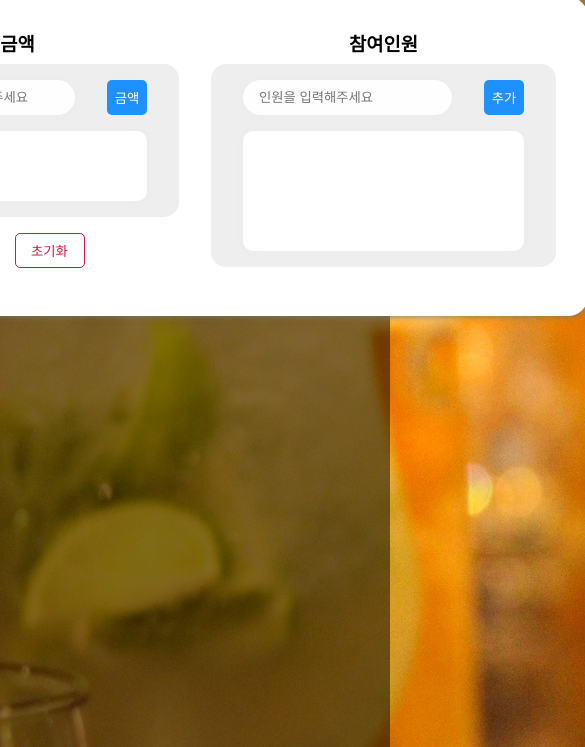
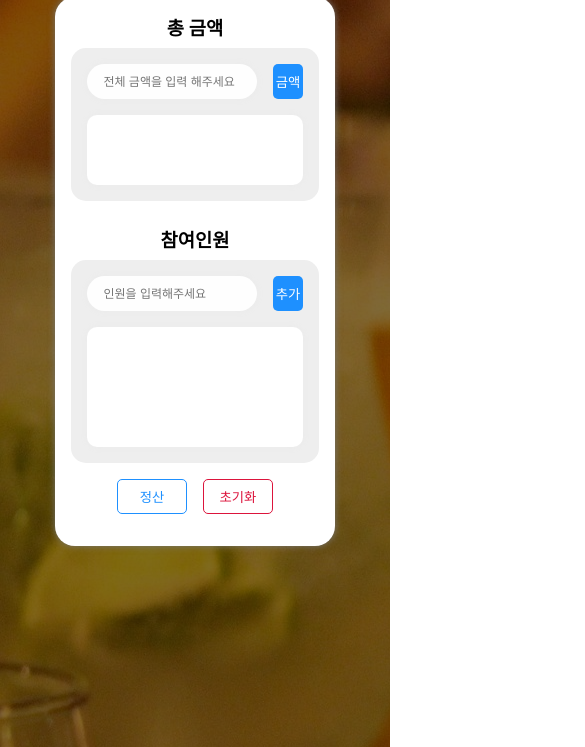
Before and after one commit to ztarc12/dutchPay, a plain HTML site: page index.html in a window 390 px wide. Shown: the part 97-844 px from the top of the page, 585 px wide, since content can reach past the window. Drawn offline with Linux system fonts and the light colour scheme.

Commit message:
Update responsive css

```diff
--- a/common.css
+++ b/common.css
@@ -49,6 +49,7 @@ body {
   padding: 1rem;
   border-radius: 20px;
   display: flex;
+  flex-direction: column;
   /* flex-direction: column; */
   justify-content: center;
   background-color: #fff;
@@ -72,6 +73,9 @@ body {
   flex-direction: column;
   justify-content: center;
   padding: 1rem 2rem;
+}
+.userContainer {
+  margin-top: 1.5rem;
 }
 /* 입력 박스 */
 #price,
@@ -182,3 +186,31 @@ input[type=number] {
   color: dodgerblue;
   background-color: transparent;
 }
+
+@media (max-width: 400px) {
+  #container {
+    display: flex;
+    flex-direction: column;
+    align-items: center !important;
+  }
+
+  #item-container {
+    width: 90%;
+  }
+  #item-container>div {
+    margin: 0;
+  }
+  #wrap>div>input {
+    font-size: 0.75rem;
+    margin-right: 1rem;
+  }
+  #wrap {
+    padding: 0;
+    width: 100%;
+    padding: 1rem;
+  }
+  .priceInputBox {
+    display: flex;
+    justify-content: space-between;
+  }
+}
--- a/index.html
+++ b/index.html
@@ -11,7 +11,8 @@
   <div id="container">
     <h1 class="title">더치페이 계산기</h1>
     <div id="item-container">
-      <div>
+      <div class="container">
+        <div class="priceContainer">
           <h3 class="wrapTitle">총 금액</h3>
           <div id="wrap">
             <div class="priceInputBox">
@@ -19,17 +20,17 @@
             </div>
           <div id="priceBox"></div>
         </div>
-        <div class="itemBtnBox"></div>
-      </div>
-      <div>
-        <h3 class="wrapTitle">참여인원</h3>
-        <div id="wrap">
-          <div class="userInputBox">
-            <input type="text" id="userName">
+        <div class="userContainer">
+          <h3 class="wrapTitle">참여인원</h3>
+          <div id="wrap">
+            <div class="userInputBox">
+              <input type="text" id="userName">
+            </div>
+            <ul id="userList"></ul>
           </div>
-          <ul id="userList"></ul>
         </div>
       </div>
+      <div class="itemBtnBox"></div>
     </div>
   </div>
   <script src="./user.js"></script>
```
